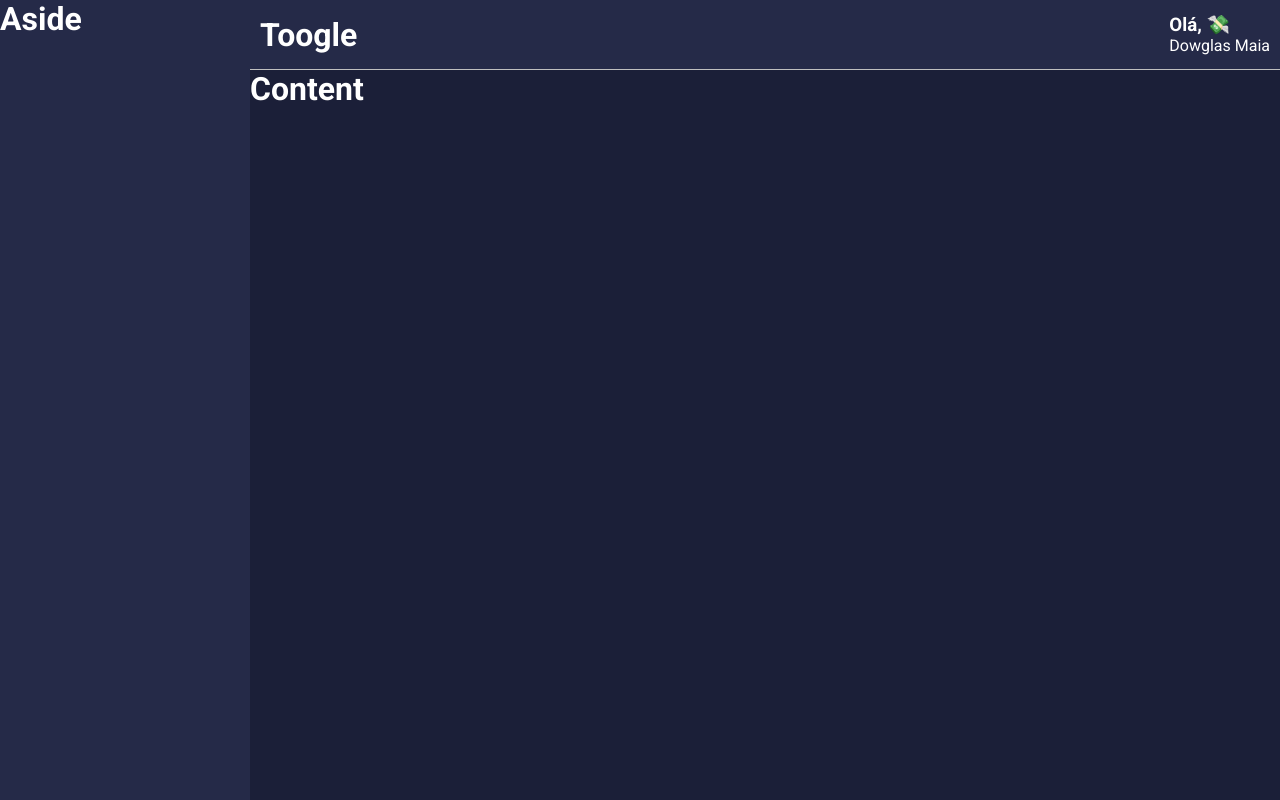
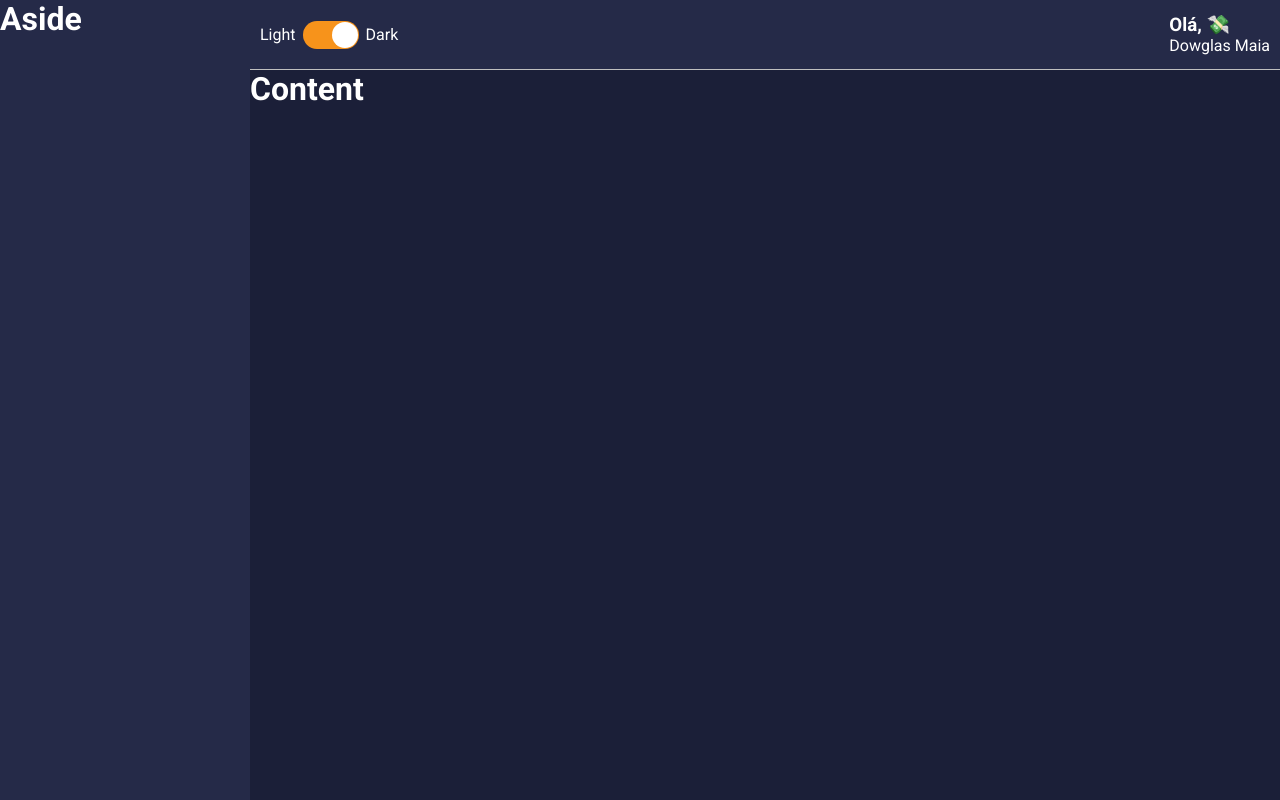
Before and after one commit to dowglasmaia/app-react-minha-carteira, a React (Create React App) app: page /list/1 in a window 1280 px wide. Built offline with nearby package versions, Linux system fonts and the light colour scheme.

Commit message:
criando butão de toggle,  para mudar a cor dos themas

```diff
--- a/package.json
+++ b/package.json
@@ -49,7 +49,4 @@
     "@types/react-router-dom": "^5.1.5",
     "@types/styled-components": "^5.1.1"
   }
-
-
-
 }
--- a/src/components/MainHeader/index.tsx
+++ b/src/components/MainHeader/index.tsx
@@ -1,6 +1,7 @@
 import React,{useMemo} from 'react';
 
 import emojis from '../../utils/emojis';
+import Toggle from '../shared/Toggle';
 
 import { Container,
          Profile,
@@ -20,7 +21,7 @@
 
     return (
         <Container>
-            <h1>Toogle</h1>
+            <Toggle/>
 
             <Profile>
                 <Welcome>Olá, {emoji}</Welcome>
--- /dev/null
+++ b/src/components/shared/Toggle/index.tsx
@@ -0,0 +1,23 @@
+import React from 'react';
+
+
+import {Container,ToggleLabel, ToggleSelector} from './style';
+
+const Toggle: React.FC = ()=> {
+    return (
+        <Container>
+                <ToggleLabel>Light</ToggleLabel>
+
+                <ToggleSelector
+                    onChange ={ ()=> console.log('mudou')}
+                    uncheckedIcon ={false}
+                    checkedIcon ={false}
+                    checked={true}
+                />
+
+                <ToggleLabel>Dark</ToggleLabel>
+        </Container>
+    );
+};
+
+export default Toggle;
--- /dev/null
+++ b/src/components/shared/Toggle/style.ts
@@ -0,0 +1,21 @@
+import styled from "styled-components";
+import Switch, { ReactSwitchProps } from "react-switch";
+
+export const Container = styled.div`
+  display: flex;
+  align-items: center;
+`;
+
+export const ToggleLabel = styled.span`
+  color: ${(props) => props.theme.colors.white};
+`;
+
+//mudando as propriedades do components Switch
+export const ToggleSelector = styled(Switch).attrs<ReactSwitchProps>(
+  ({ theme }) => ({
+    onColor: theme.colors.info,
+    offColor: theme.colors.warning,
+  })
+)<ReactSwitchProps>`
+  margin: 0 7px;
+`;
```
Also changed, not shown: 1 other file (tests, documents, lock files or other folders).
